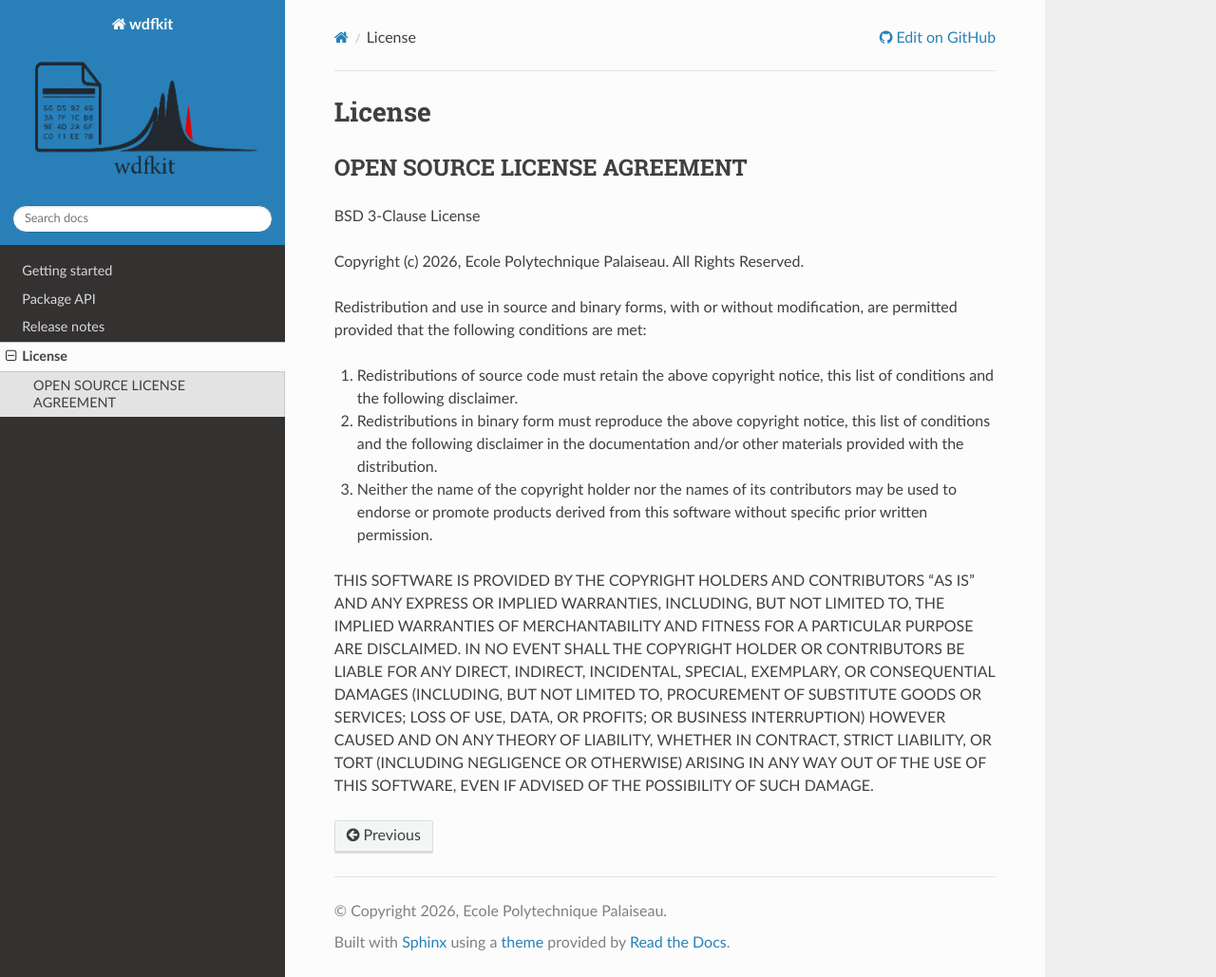
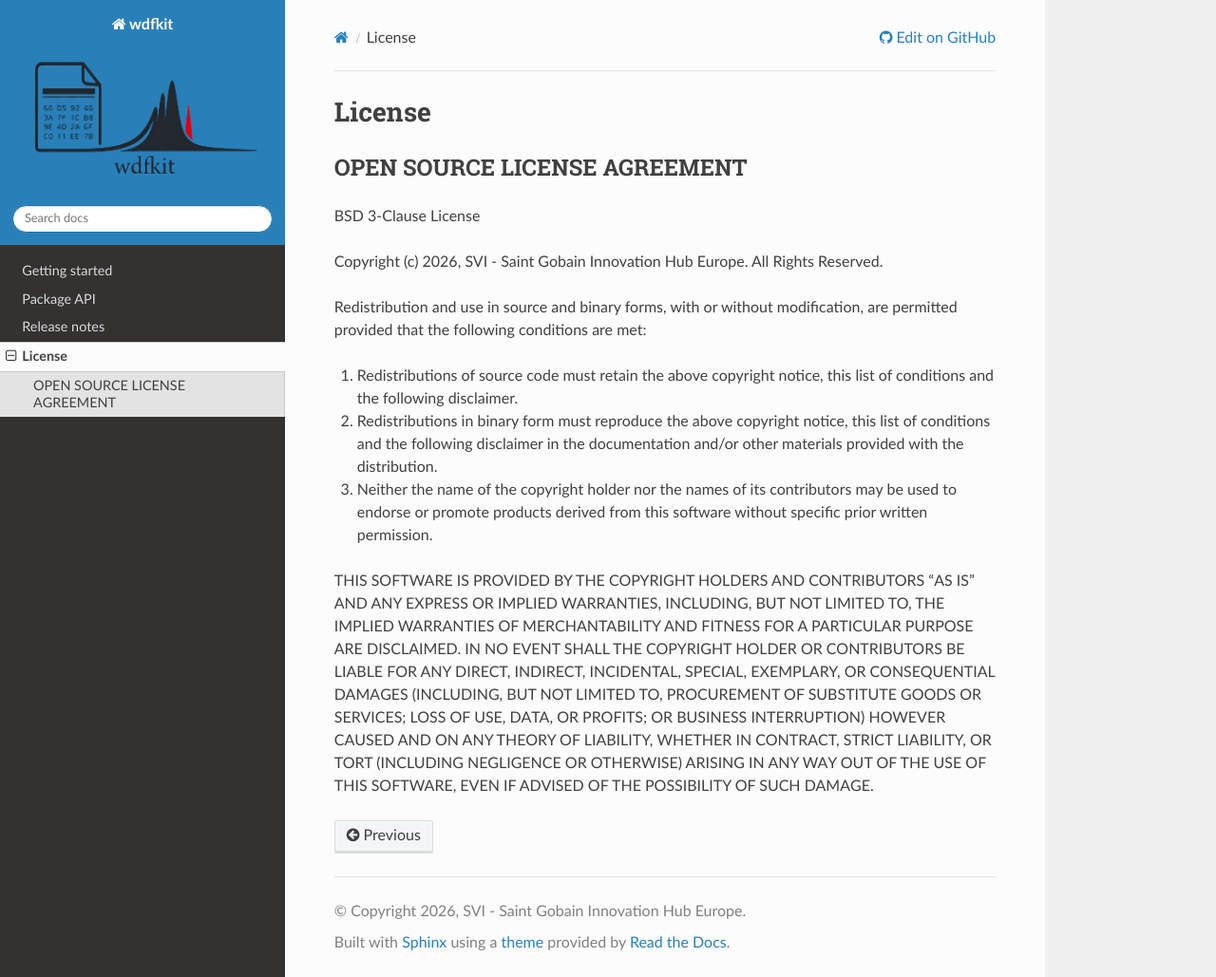
Before and after one commit to svi-lab/wdfkit, a Sphinx documentation site: the page built from docs/source/license.rst, in a window 1280 px wide and 1029 px high. Shown: the whole window at 95% size. Built offline with Sphinx 7.4.7 and the Read the Docs theme 3.1.0, drawn with Linux system fonts in a browser that asks for light colours.

Commit message:
docs: update copyrights

```diff
--- a/docs/source/conf.py
+++ b/docs/source/conf.py
@@ -69,7 +69,7 @@ master_doc = "index"
 
 # General information about the project.
 project = "wdfkit"
-copyright = "%Y, Ecole Polytechnique Palaiseau"
+copyright = "%Y, SVI - Saint Gobain Innovation Hub Europe"
 
 # The version info for the project you're documenting, acts as replacement for
 # |version| and |release|, also used in various other places throughout the
--- a/docs/source/license.rst
+++ b/docs/source/license.rst
@@ -9,7 +9,7 @@ OPEN SOURCE LICENSE AGREEMENT
 =============================
 BSD 3-Clause License
 
-Copyright (c) 2026, Ecole Polytechnique Palaiseau.
+Copyright (c) 2026, SVI - Saint Gobain Innovation Hub Europe.
 All Rights Reserved.
 
 Redistribution and use in source and binary forms, with or without
--- a/src/wdfkit/version.py
+++ b/src/wdfkit/version.py
@@ -1,7 +1,7 @@
 #!/usr/bin/env python
 ##############################################################################
 #
-# (c) 2026 Ecole Polytechnique Palaiseau.
+# (c) 2026 SVI - Saint Gobain Innovation Hub Europe.
 # All rights reserved.
 #
 # File coded by: Danila Shiryaev.
```
